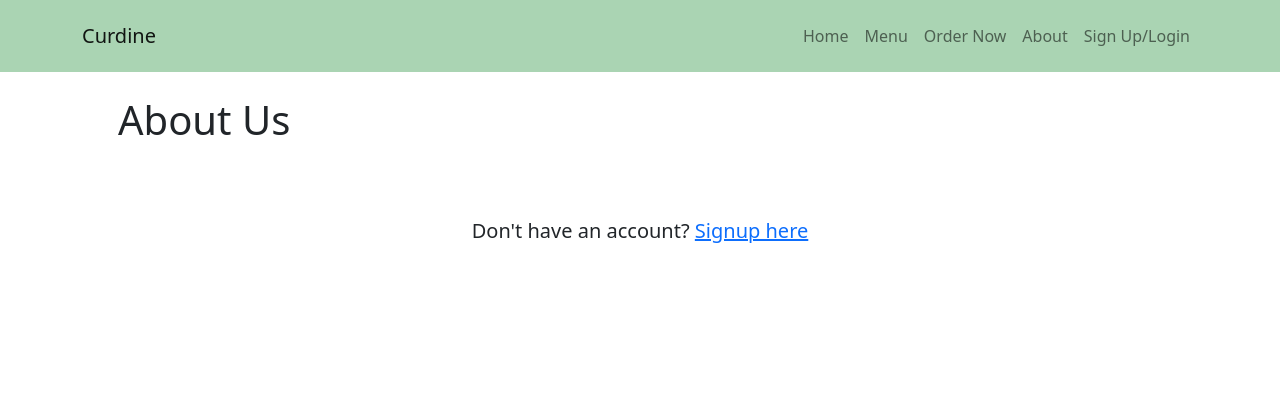
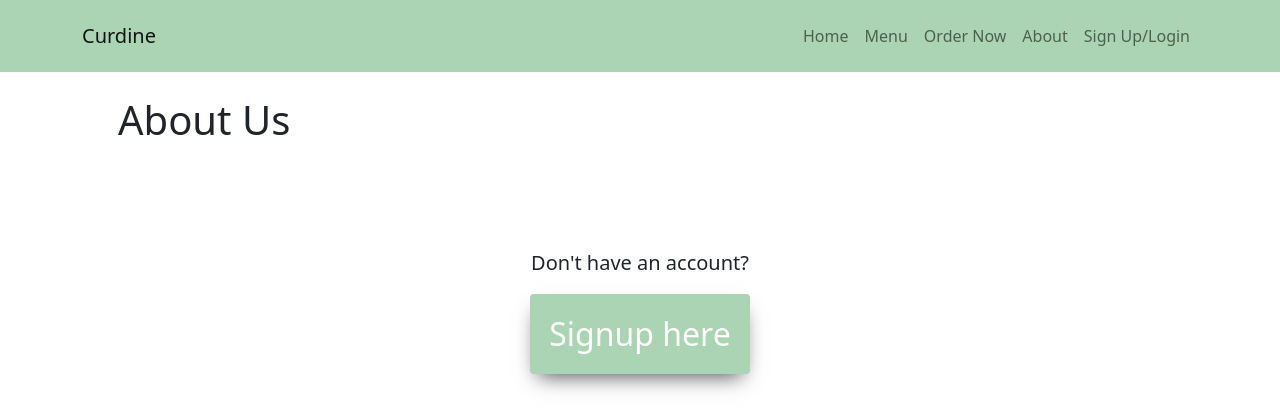
Before and after one commit to Colm1711/curdine, a Django app: page /about/ in a window 1280 px wide. Shown: the top 411 px of the page. Run offline with Django 4.2, Linux system fonts and the light colour scheme; data that the repository does not hold is empty; some libraries are stand-ins or nearby versions.

Commit message:
Add styling to the sign up here link

```diff
--- a/templates/about.html
+++ b/templates/about.html
@@ -10,7 +10,7 @@
             {{desc | safe}}
             {% endfor %} </p>
         <div class="pb-2 text-center">
-            <p class="lead">Don't have an account? <a href="{% url 'signupform' %}">Signup here</a></p>
+            <p class="lead mt-5">Don't have an account? </p><a class=" text-decoration-none signup" href="{% url 'signupform' %}">Signup here</a>
         </div>
     </div>
 </div>
```
